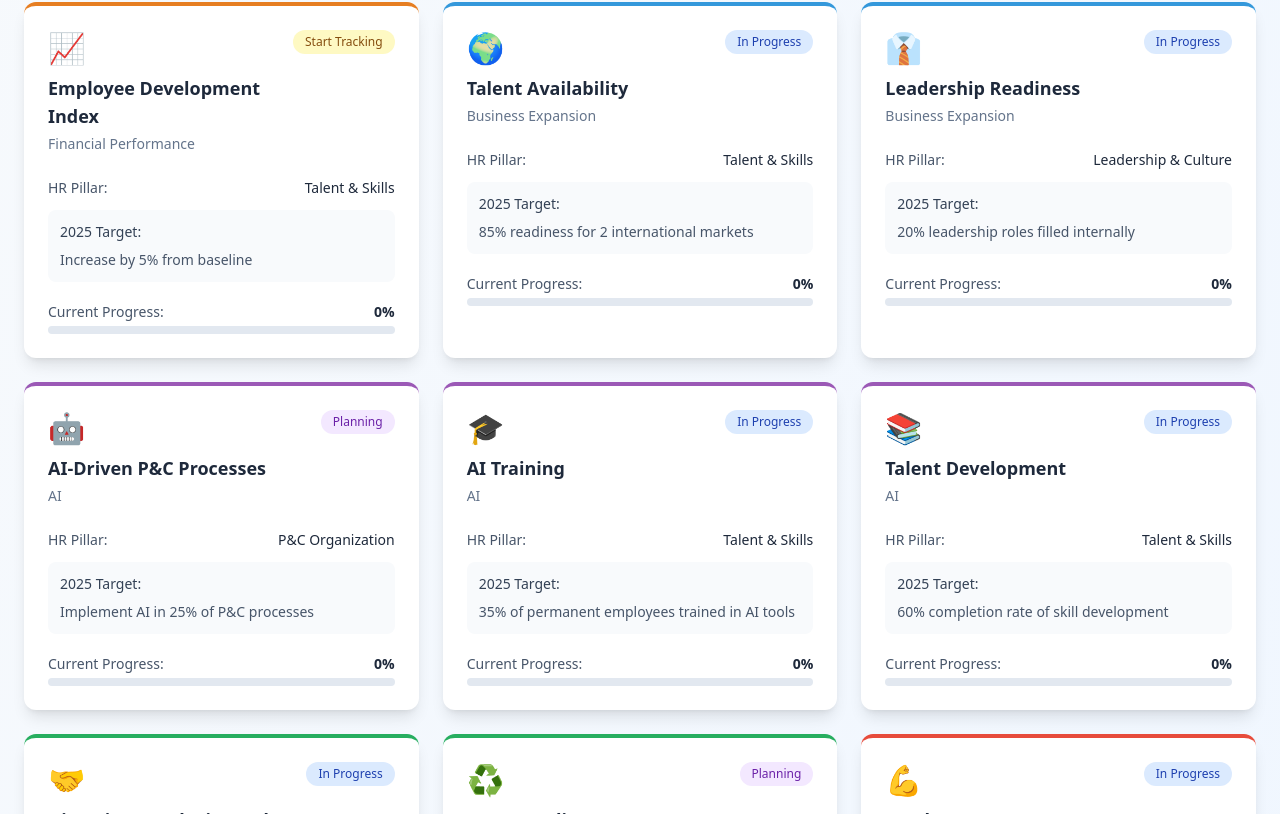
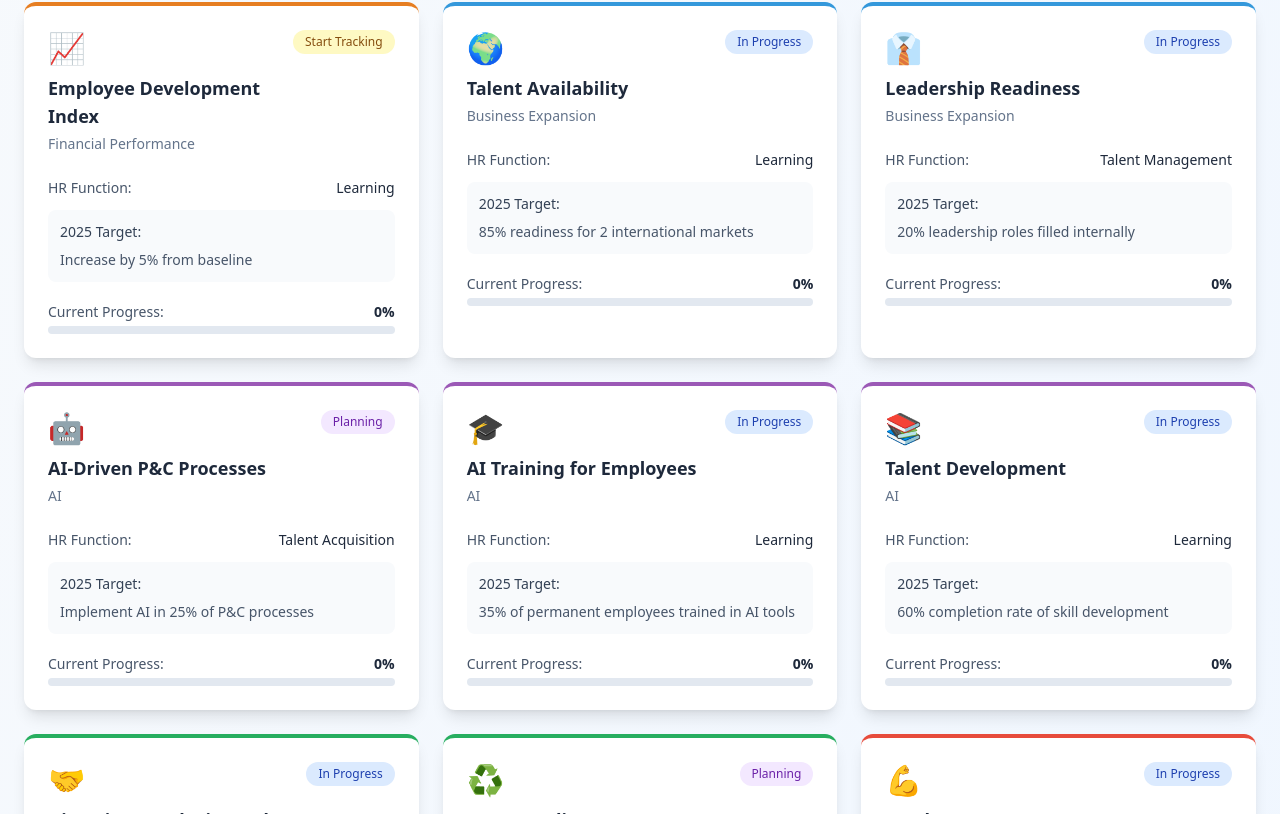
Before and after one commit to FahadHassan315/hr-kpi-dashboard, a React app in the folder hr-kpi-dashboard/: page / in a window 1280 px wide. Shown: the part 1046-1860 px from the top of the page. Built offline with nearby package versions, Linux system fonts and the light colour scheme; the HTML template or start-up script is replaced by a standard one.

Commit message:
Update App.jsx

```diff
--- a/hr-kpi-dashboard/src/App.jsx
+++ b/hr-kpi-dashboard/src/App.jsx
@@ -1,6 +1,6 @@
 import React, { useState } from 'react';
-import { BarChart, Bar, XAxis, YAxis, CartesianGrid, Tooltip, Legend, ResponsiveContainer, PieChart, Pie, Cell, RadarChart, PolarGrid, PolarAngleAxis, PolarRadiusAxis, Radar } from 'recharts';
-import { TrendingUp, Users, Target, Award, Globe, Brain, Leaf } from 'lucide-react';
+import { BarChart, Bar, XAxis, YAxis, CartesianGrid, Tooltip, Legend, ResponsiveContainer, PieChart, Pie, Cell } from 'recharts';
+import { Target } from 'lucide-react';
 
 const HRKPIDashboard = () => {
   const [selectedPillar, setSelectedPillar] = useState('all');
@@ -8,7 +8,7 @@ const HRKPIDashboard = () => {
   const kpiData = [
     {
       companyPillar: 'Financial Performance',
-      hrPillar: 'P&C Organization',
+      hrPillar: 'Talent Acquisition',
       kpi: 'Hiring Quality',
       target: '20% of hires meeting or exceeding performance expectations',
       currentValue: 0,
@@ -18,7 +18,7 @@ const HRKPIDashboard = () => {
     },
     {
       companyPillar: 'Financial Performance',
-      hrPillar: 'P&C Organization',
+      hrPillar: 'Talent Acquisition',
       kpi: 'People Turnover Rate',
       target: 'Reduce turnover rate by 5%',
       currentValue: 0,
@@ -28,7 +28,7 @@ const HRKPIDashboard = () => {
     },
     {
       companyPillar: 'Financial Performance',
-      hrPillar: 'P&C Organization',
+      hrPillar: 'Talent Acquisition',
       kpi: 'Time to Fill',
       target: 'Reduce average time to fill critical positions by 5%',
       currentValue: 0,
@@ -38,7 +38,7 @@ const HRKPIDashboard = () => {
     },
     {
       companyPillar: 'Financial Performance',
-      hrPillar: 'Talent & Skills',
+      hrPillar: 'Learning',
       kpi: 'Employee Development Index',
       target: 'Increase by 5% from baseline',
       currentValue: 0,
@@ -48,7 +48,7 @@ const HRKPIDashboard = () => {
     },
     {
       companyPillar: 'Business Expansion',
-      hrPillar: 'Talent & Skills',
+      hrPillar: 'Learning',
       kpi: 'Talent Availability',
       target: '85% readiness for 2 international markets',
       currentValue: 0,
@@ -58,7 +58,7 @@ const HRKPIDashboard = () => {
     },
     {
       companyPillar: 'Business Expansion',
-      hrPillar: 'Leadership & Culture',
+      hrPillar: 'Talent Management',
       kpi: 'Leadership Readiness',
       target: '20% leadership roles filled internally',
       currentValue: 0,
@@ -68,7 +68,7 @@ const HRKPIDashboard = () => {
     },
     {
       companyPillar: 'AI',
-      hrPillar: 'P&C Organization',
+      hrPillar: 'Talent Acquisition',
       kpi: 'AI-Driven P&C Processes',
       target: 'Implement AI in 25% of P&C processes',
       currentValue: 0,
@@ -78,8 +78,8 @@ const HRKPIDashboard = () => {
     },
     {
       companyPillar: 'AI',
-      hrPillar: 'Talent & Skills',
-      kpi: 'AI Training',
+      hrPillar: 'Learning',
+      kpi: 'AI Training for Employees',
       target: '35% of permanent employees trained in AI tools',
       currentValue: 0,
       targetValue: 35,
@@ -88,7 +88,7 @@ const HRKPIDashboard = () => {
     },
     {
       companyPillar: 'AI',
-      hrPillar: 'Talent & Skills',
+      hrPillar: 'Learning',
       kpi: 'Talent Development',
       target: '60% completion rate of skill development',
       currentValue: 0,
@@ -98,7 +98,7 @@ const HRKPIDashboard = () => {
     },
     {
       companyPillar: 'ESG',
-      hrPillar: 'Leadership & Culture',
+      hrPillar: 'Talent Management',
       kpi: 'Diversity & Inclusion Index',
       target: 'Average 10% workplace diversity',
       currentValue: 0,
@@ -108,7 +108,7 @@ const HRKPIDashboard = () => {
     },
     {
       companyPillar: 'ESG',
-      hrPillar: 'P&C Organization',
+      hrPillar: 'Talent Acquisition',
       kpi: 'ESG Compliance',
       target: '30% compliance with ESG standards',
       currentValue: 0,
@@ -118,7 +118,7 @@ const HRKPIDashboard = () => {
     },
     {
       companyPillar: 'People',
-      hrPillar: 'Leadership & Culture',
+      hrPillar: 'Talent Management',
       kpi: 'Employee Engagement Score',
       target: 'Achieve at least 20% engagement',
       currentValue: 0,
@@ -128,7 +128,7 @@ const HRKPIDashboard = () => {
     },
     {
       companyPillar: 'People',
-      hrPillar: 'Leadership & Culture',
+      hrPillar: 'Talent Management',
       kpi: 'Leadership Effectiveness',
       target: '20% high satisfaction with leadership',
       currentValue: 0,
@@ -138,7 +138,7 @@ const HRKPIDashboard = () => {
     },
     {
       companyPillar: 'People',
-      hrPillar: 'P&C Organization',
+      hrPillar: 'Talent Management',
       kpi: 'P&C Service Efficiency',
       target: '45% satisfaction rate in HR service delivery',
       currentValue: 0,
@@ -172,9 +172,9 @@ const HRKPIDashboard = () => {
   }));
 
   const hrPillarData = [
-    { name: 'P&C Organization', value: kpiData.filter(k => k.hrPillar === 'P&C Organization').length },
-    { name: 'Talent & Skills', value: kpiData.filter(k => k.hrPillar === 'Talent & Skills').length },
-    { name: 'Leadership & Culture', value: kpiData.filter(k => k.hrPillar === 'Leadership & Culture').length }
+    { name: 'Talent Acquisition', value: kpiData.filter(k => k.hrPillar === 'Talent Acquisition').length },
+    { name: 'Learning', value: kpiData.filter(k => k.hrPillar === 'Learning').length },
+    { name: 'Talent Management', value: kpiData.filter(k => k.hrPillar === 'Talent Management').length }
   ];
 
   const COLORS = ['#3498DB', '#9B59B6', '#E74C3C'];
@@ -243,7 +243,7 @@ const HRKPIDashboard = () => {
           </div>
 
           <div className="bg-white rounded-xl shadow-lg p-6">
-            <h2 className="text-xl font-bold text-slate-800 mb-4">KPIs by HR Strategic Pillar</h2>
+            <h2 className="text-xl font-bold text-slate-800 mb-4">KPIs by HR Function</h2>
             <ResponsiveContainer width="100%" height={300}>
               <PieChart>
                 <Pie
@@ -296,7 +296,7 @@ const HRKPIDashboard = () => {
               <div className="space-y-3">
                 <div>
                   <div className="flex justify-between text-sm mb-1">
-                    <span className="text-slate-600">HR Pillar:</span>
+                    <span className="text-slate-600">HR Function:</span>
                     <span className="font-medium text-slate-800">{kpi.hrPillar}</span>
                   </div>
                 </div>
@@ -326,7 +326,7 @@ const HRKPIDashboard = () => {
           ))}
         </div>
 
-        {/* Implementation Guide */}
+        {/* Implementation Roadmap */}
         <div className="bg-white rounded-xl shadow-lg p-6 mt-6">
           <h2 className="text-2xl font-bold text-slate-800 mb-4">Implementation Roadmap</h2>
           <div className="grid md:grid-cols-3 gap-6">
```
